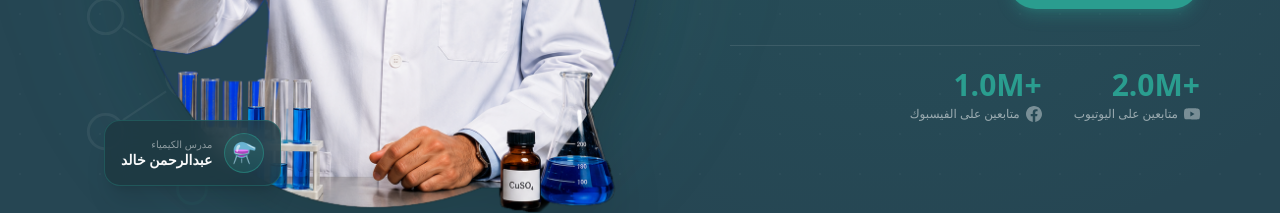
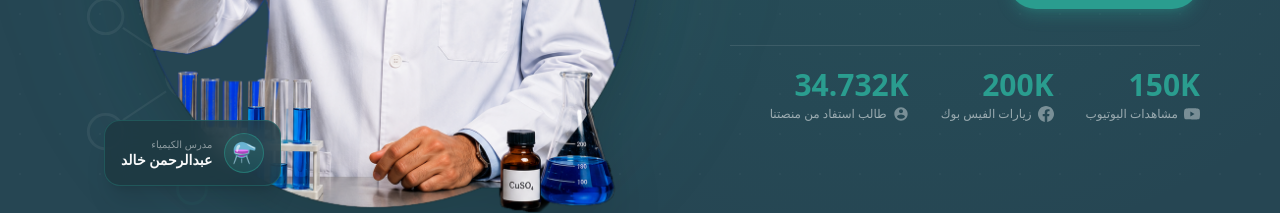
Before and after one commit to mrabelrahmankhaled-cmyk/Mrabdelrahman, a Next.js app: page / in a window 1280 px wide. Shown: the part 566-779 px from the top of the page. Built offline with nearby package versions, Linux system fonts and the light colour scheme; no server answers; the database is empty.

Commit message:
feat: update landing stats, add icons, and replace SC with logo in dashboard

```diff
--- a/src/app/portal/dashboard/page.js
+++ b/src/app/portal/dashboard/page.js
@@ -856,8 +856,8 @@ export default function StudentDashboard() {
       <div className="flex justify-between items-center w-full bg-white p-4 sticky top-0 z-40 shadow-sm md:rounded-2xl mb-4 md:mb-6 md:mx-auto max-w-4xl">
         {/* Right side: Greeting / Logo */}
         <div className="flex items-center gap-3">
-          <div className="w-9 h-9 bg-[#2A9D8F] rounded-xl flex items-center justify-center text-white font-bold text-sm shadow-sm">
-            {centerSettings.logo}
+          <div className="h-9 flex items-center shrink-0">
+            <img src="/logo.png" alt="Logo" className="h-full w-auto object-contain" />
           </div>
           <span className="font-black text-[#264653] text-sm">
             {dailyGreeting.title}، {studentName || 'بطل'}
@@ -907,20 +907,16 @@ export default function StudentDashboard() {
 
           <div className="flex-1 z-10 w-full mb-4 md:mb-8">
             <div className="flex flex-col md:flex-row justify-between items-start md:items-center gap-4 md:gap-6">
-              <div className="flex items-center gap-3 w-full md:w-auto">
-                <div className="w-12 h-12 md:w-16 md:h-16 bg-[#2A9D8F] rounded-xl md:rounded-2xl flex items-center justify-center shadow-lg overflow-hidden shrink-0">
-                  {centerSettings.logo_url ? (
-                    <img
-                      src={centerSettings.logo_url}
-                      alt="Center Logo"
-                      className="w-full h-full object-cover"
-                    />
-                  ) : (
-                    <span className="text-[#F8F9FA] text-lg md:text-2xl font-black">{centerSettings.logo}</span>
-                  )}
+              <div className="flex flex-col items-start gap-3 w-full md:w-auto">
+                <div className="h-16 md:h-20 flex items-center justify-start shrink-0">
+                  <img
+                    src="/logo.png"
+                    alt="Center Logo"
+                    className="h-full w-auto object-contain"
+                  />
                 </div>
                 <div className="flex-1 min-w-0">
-                  <h1 className="text-base md:text-2xl font-black text-[#F8F9FA] leading-tight">
+                  <h1 className="text-base md:text-2xl font-black text-[#F8F9FA] leading-tight mt-1">
                     أهلاً بك في منصتنا
                   </h1>
                   <p className="text-[9px] md:text-sm text-gray-300 font-bold mt-1 line-clamp-1">{centerSettings.description}</p>
--- a/src/components/landing/AboutTeacherSection.jsx
+++ b/src/components/landing/AboutTeacherSection.jsx
@@ -137,18 +137,33 @@ export default function AboutTeacherSection() {
           {/* Social proof strip */}
           <div className="flex items-center gap-8 pt-6 border-t border-[#F8F9FA]/10">
             <div className="flex flex-col gap-0.5 text-center">
-              <span className="text-[#2A9D8F] text-2xl font-black tabular-nums">+2M</span>
-              <span className="text-[#F8F9FA]/50 text-xs">يوتيوب</span>
+              <span className="text-[#2A9D8F] text-2xl font-black tabular-nums">150K</span>
+              <span className="flex items-center justify-center gap-1.5 text-[#F8F9FA]/50 text-xs">
+                <svg viewBox="0 0 24 24" fill="currentColor" className="w-3.5 h-3.5">
+                  <path d="M23.498 6.186a3.016 3.016 0 0 0-2.122-2.136C19.505 3.545 12 3.545 12 3.545s-7.505 0-9.377.505A3.017 3.017 0 0 0 .502 6.186C0 8.07 0 12 0 12s0 3.93.502 5.814a3.016 3.016 0 0 0 2.122 2.136c1.871.505 9.376.505 9.376.505s7.505 0 9.377-.505a3.015 3.015 0 0 0 2.122-2.136C24 15.93 24 12 24 12s0-3.93-.502-5.814zM9.545 15.568V8.432L15.818 12l-6.273 3.568z" />
+                </svg>
+                يوتيوب
+              </span>
             </div>
             <div className="w-px h-8 bg-[#F8F9FA]/10" />
             <div className="flex flex-col gap-0.5 text-center">
-              <span className="text-[#2A9D8F] text-2xl font-black tabular-nums">+1M</span>
-              <span className="text-[#F8F9FA]/50 text-xs">فيسبوك</span>
+              <span className="text-[#2A9D8F] text-2xl font-black tabular-nums">200K</span>
+              <span className="flex items-center justify-center gap-1.5 text-[#F8F9FA]/50 text-xs">
+                <svg viewBox="0 0 24 24" fill="currentColor" className="w-3.5 h-3.5">
+                  <path d="M24 12.073c0-6.627-5.373-12-12-12s-12 5.373-12 12c0 5.99 4.388 10.954 10.125 11.854v-8.385H7.078v-3.47h3.047V9.43c0-3.007 1.792-4.669 4.533-4.669 1.312 0 2.686.235 2.686.235v2.953H15.83c-1.491 0-1.956.925-1.956 1.874v2.25h3.328l-.532 3.47h-2.796v8.385C19.612 23.027 24 18.062 24 12.073z" />
+                </svg>
+                فيسبوك
+              </span>
             </div>
             <div className="w-px h-8 bg-[#F8F9FA]/10" />
             <div className="flex flex-col gap-0.5 text-center">
-              <span className="text-[#2A9D8F] text-2xl font-black tabular-nums">+500K</span>
-              <span className="text-[#F8F9FA]/50 text-xs">طالب استفاد</span>
+              <span className="text-[#2A9D8F] text-2xl font-black tabular-nums">34.732K</span>
+              <span className="flex items-center justify-center gap-1.5 text-[#F8F9FA]/50 text-xs">
+                <svg viewBox="0 0 24 24" fill="currentColor" className="w-3.5 h-3.5">
+                  <path d="M12 2C6.48 2 2 6.48 2 12s4.48 10 10 10 10-4.48 10-10S17.52 2 12 2zm0 3c1.66 0 3 1.34 3 3s-1.34 3-3 3-3-1.34-3-3 1.34-3 3-3zm0 14.2c-2.5 0-4.71-1.28-6-3.22.03-1.99 4-3.08 6-3.08 1.99 0 5.97 1.09 6 3.08-1.29 1.94-3.5 3.22-6 3.22z" />
+                </svg>
+                طالب استفاد
+              </span>
             </div>
           </div>
         </div>
--- a/src/components/landing/HeroSection.jsx
+++ b/src/components/landing/HeroSection.jsx
@@ -34,8 +34,8 @@ const MoleculeDecor = () => (
 // ─────────────────────────────────────────────────
 const STATS = [
   {
-    value: '+2.0M',
-    label: 'متابعين على اليوتيوب',
+    value: '150K',
+    label: 'مشاهدات اليوتيوب',
     icon: (
       <svg viewBox="0 0 24 24" fill="currentColor" className="w-4 h-4">
         <path d="M23.498 6.186a3.016 3.016 0 0 0-2.122-2.136C19.505 3.545 12 3.545 12 3.545s-7.505 0-9.377.505A3.017 3.017 0 0 0 .502 6.186C0 8.07 0 12 0 12s0 3.93.502 5.814a3.016 3.016 0 0 0 2.122 2.136c1.871.505 9.376.505 9.376.505s7.505 0 9.377-.505a3.015 3.015 0 0 0 2.122-2.136C24 15.93 24 12 24 12s0-3.93-.502-5.814zM9.545 15.568V8.432L15.818 12l-6.273 3.568z" />
@@ -43,11 +43,20 @@ const STATS = [
     ),
   },
   {
-    value: '+1.0M',
-    label: 'متابعين على الفيسبوك',
+    value: '200K',
+    label: 'زيارات الفيس بوك',
     icon: (
       <svg viewBox="0 0 24 24" fill="currentColor" className="w-4 h-4">
         <path d="M24 12.073c0-6.627-5.373-12-12-12s-12 5.373-12 12c0 5.99 4.388 10.954 10.125 11.854v-8.385H7.078v-3.47h3.047V9.43c0-3.007 1.792-4.669 4.533-4.669 1.312 0 2.686.235 2.686.235v2.953H15.83c-1.491 0-1.956.925-1.956 1.874v2.25h3.328l-.532 3.47h-2.796v8.385C19.612 23.027 24 18.062 24 12.073z" />
+      </svg>
+    ),
+  },
+  {
+    value: '34.732K',
+    label: 'طالب استفاد من منصتنا',
+    icon: (
+      <svg viewBox="0 0 24 24" fill="currentColor" className="w-4 h-4">
+        <path d="M12 2C6.48 2 2 6.48 2 12s4.48 10 10 10 10-4.48 10-10S17.52 2 12 2zm0 3c1.66 0 3 1.34 3 3s-1.34 3-3 3-3-1.34-3-3 1.34-3 3-3zm0 14.2c-2.5 0-4.71-1.28-6-3.22.03-1.99 4-3.08 6-3.08 1.99 0 5.97 1.09 6 3.08-1.29 1.94-3.5 3.22-6 3.22z" />
       </svg>
     ),
   },
```
